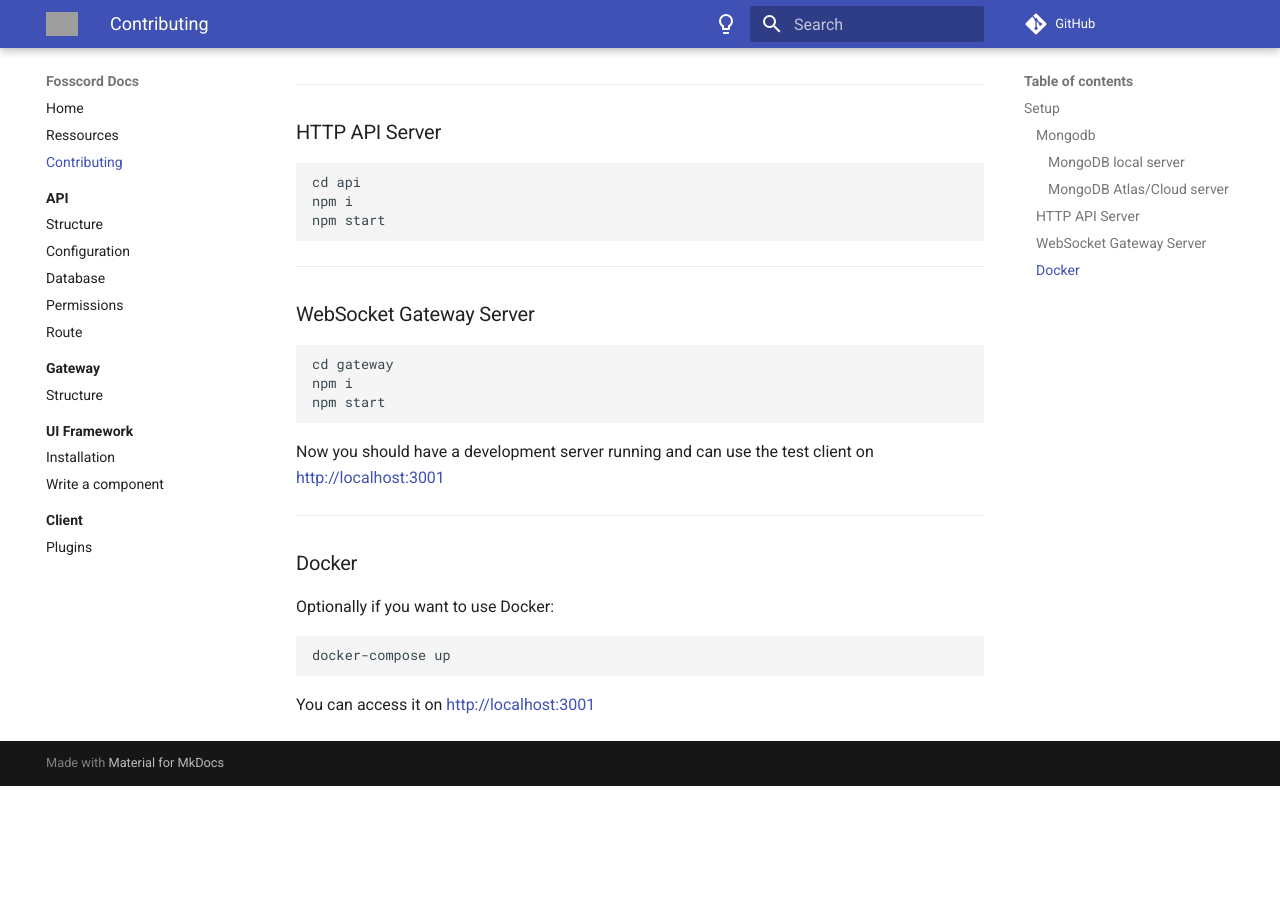
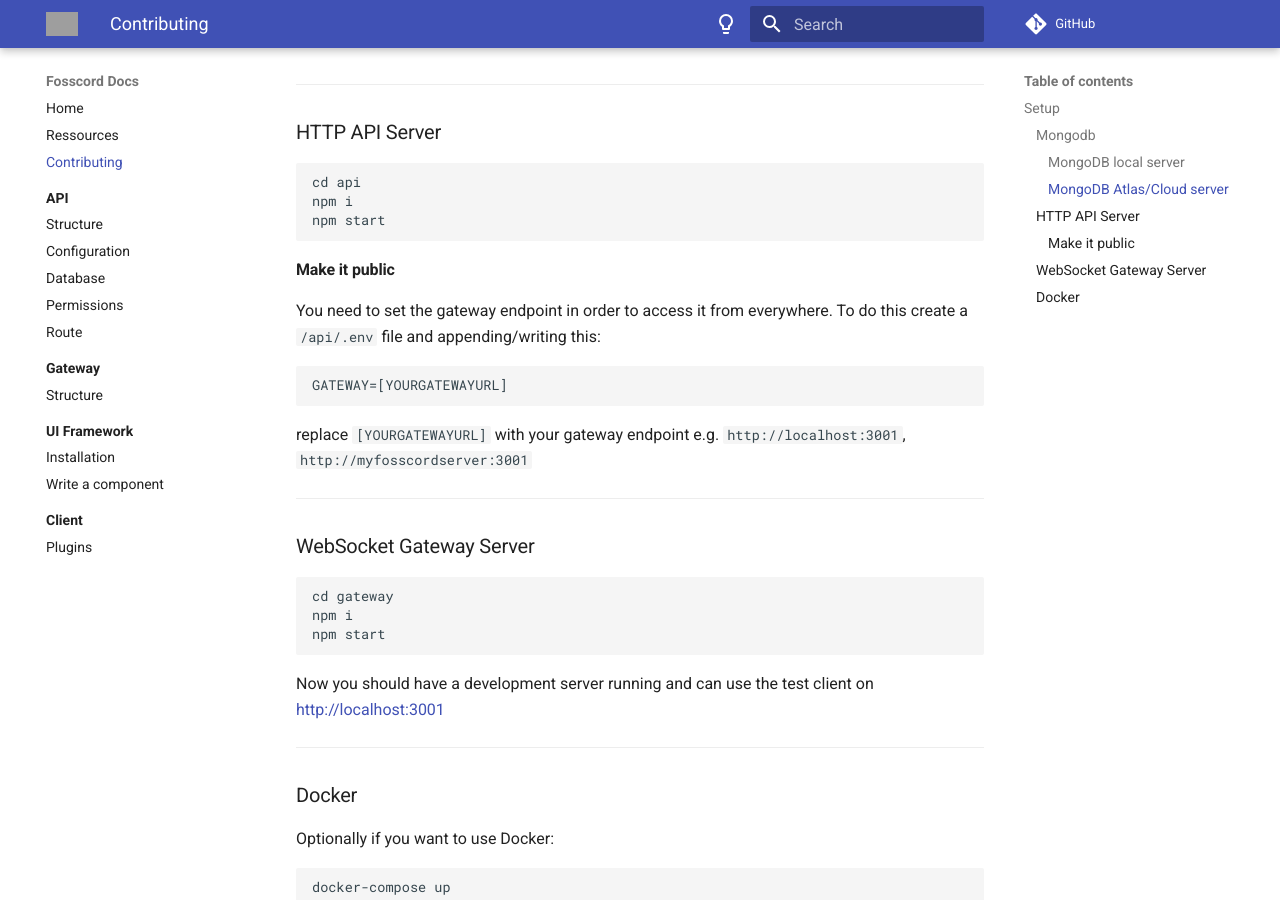
Before and after one commit to spacebarchat/docs, an MkDocs documentation site: the page built from docs/contributing.md, in a window 1280 px wide and 900 px high, scrolled down 1531 px. Built offline with MkDocs 1.6.1 and Material for MkDocs 9.7.7, drawn with Linux system fonts in a browser that asks for light colours; comment, search, counter and statistics services are not loaded; before the commit the page ends 2317 px from its top, so only the background shows below that; grey boxes are pictures that could not be loaded.

Commit message:
Update contributing.md

````diff
--- a/docs/contributing.md
+++ b/docs/contributing.md
@@ -85,6 +85,14 @@ npm i
 npm start
 ```
 
+#### Make it public
+You need to set the gateway endpoint in order to access it from everywhere.
+To do this create a ``/api/.env`` file and appending/writing this:
+```
+GATEWAY=[YOURGATEWAYURL]
+```
+replace ``[YOURGATEWAYURL]`` with your gateway endpoint e.g. ``http://localhost:3001``, ``http://myfosscordserver:3001``
+
 ---
 
 ### WebSocket Gateway Server
````
